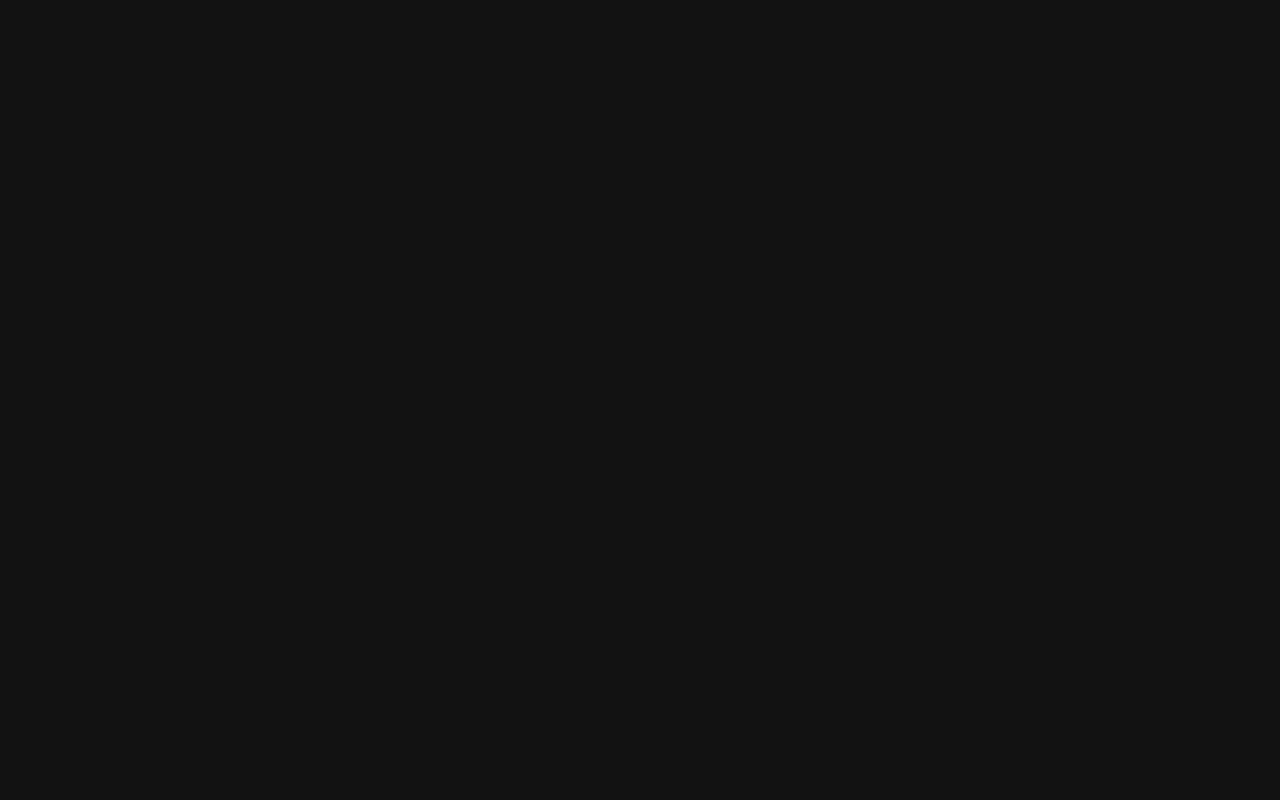
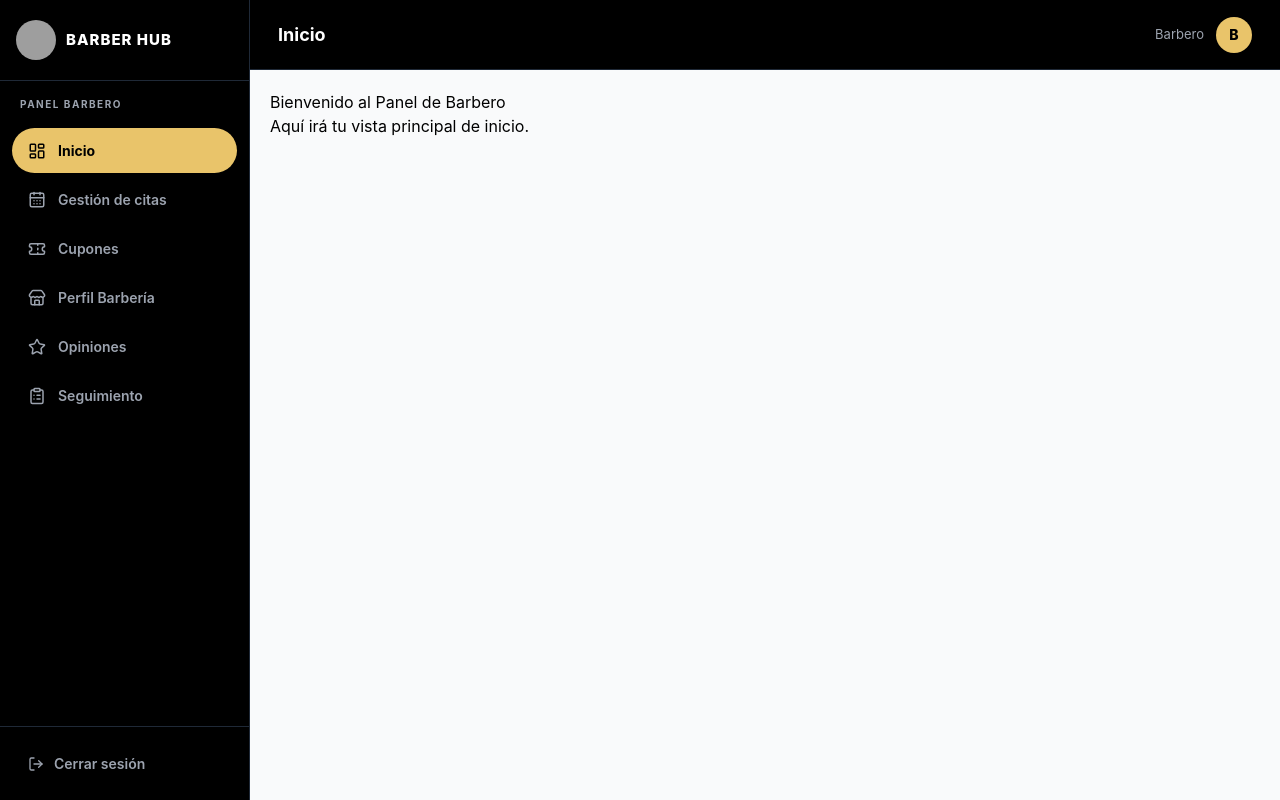
Before and after one commit to H3LLT4K3R/BARBERHUB, a React app in the folder frontend/: page /barbero/inicio in a window 1280 px wide. Before the commit this address had no page. Built offline with nearby package versions, Linux system fonts and the light colour scheme; grey boxes are pictures that could not be loaded; the HTML template or start-up script is replaced by a standard one.

Commit message:
Mejora pra que se pueda ingresar en una cuenta de prueba al del barbero

```diff
--- a/frontend/src/App.jsx
+++ b/frontend/src/App.jsx
@@ -48,6 +48,7 @@ import OwnerUsuarios from "./modules/cliente/pages/owner/owner-usuarios";
 
 // IMPORTS DEL BARBERO //
 import SeguimientoServicio from "./modules/cliente/pages/barbero/seguimiento-servicio";
+import BarberoLayout from "./modules/cliente/pages/barbero/barbero-layout";
 
 function AuthLayout({ children }) {
   return <SidebarLayout>{children}</SidebarLayout>;
@@ -135,6 +136,17 @@ export default function App() {
         />
 
         {/* ── RUTAS DEL BARBERO (Con menú lateral negro de usuario) ── */}
+        <Route
+          path="/barbero/inicio"
+          element={
+            <BarberoLayout titulo="Inicio">
+               <div style={{ padding: '20px' }}>
+                 <h2>Bienvenido al Panel de Barbero</h2>
+                 <p>Aquí irá tu vista principal de inicio.</p>
+               </div>
+            </BarberoLayout>
+          }
+        />
         <Route path="/seguimiento-servicio/:citaId?" element={<SeguimientoServicio />} />
 
         {/* ── RUTAS DEL CLIENTE (Con menú lateral negro de usuario) ── */}
--- a/frontend/src/modules/cliente/data/mockAuth.js
+++ b/frontend/src/modules/cliente/data/mockAuth.js
@@ -15,7 +15,15 @@ export const authenticateUser = (email, password) => {
       password: "123",
       role: "owner",
       nombre: "Dueño Barbería",
-      redirectPath: "/owner-finanzas" // O la ruta que maneje el owner en tu App.jsx
+      redirectPath: "/owner-finanzas"
+    },
+    // NUEVO: Cuenta de Barbero
+    {
+      email: "barbero@test.com",
+      password: "123",
+      role: "barbero",
+      nombre: "Barbero Principal",
+      redirectPath: "/barbero/inicio" // Coincide con tu BarberoLayout
     }
   ];
 
@@ -39,6 +47,7 @@ export const authenticateUser = (email, password) => {
 
   return {
     success: false,
-    error: "Credenciales incorrectas. Usa cliente@test.com o owner@test.com con clave 123"
+    // Actualizamos también el mensaje de error para incluir al barbero
+    error: "Credenciales incorrectas. Usa cliente@test.com, owner@test.com o barbero@test.com con clave 123"
   };
 };
--- a/frontend/src/modules/cliente/pages/barbero/barbero-layout.jsx
+++ b/frontend/src/modules/cliente/pages/barbero/barbero-layout.jsx
@@ -11,7 +11,7 @@ import {
   Menu,
   X,
 } from "lucide-react";
-import "../styles/barbero/barbero-layout.css";
+import "../../styles/barbero/barbero-layout.css";
 
 const NAV_ITEMS = [
   { href: "/barbero/inicio",      label: "Inicio",                icon: LayoutDashboard },
--- a/frontend/src/modules/cliente/styles/barbero/barbero-layout.css
+++ b/frontend/src/modules/cliente/styles/barbero/barbero-layout.css
@@ -230,6 +230,8 @@
   flex: 1;
   overflow-y: auto;
   background: var(--bl-bg);
+  /* 👇 ESTA ES LA LÍNEA AGREGADA PARA ARREGLAR EL TEXTO INVISIBLE 👇 */
+  color: var(--bl-black);
 }
 
 /* ── RESPONSIVE MÓVIL ── */
```
